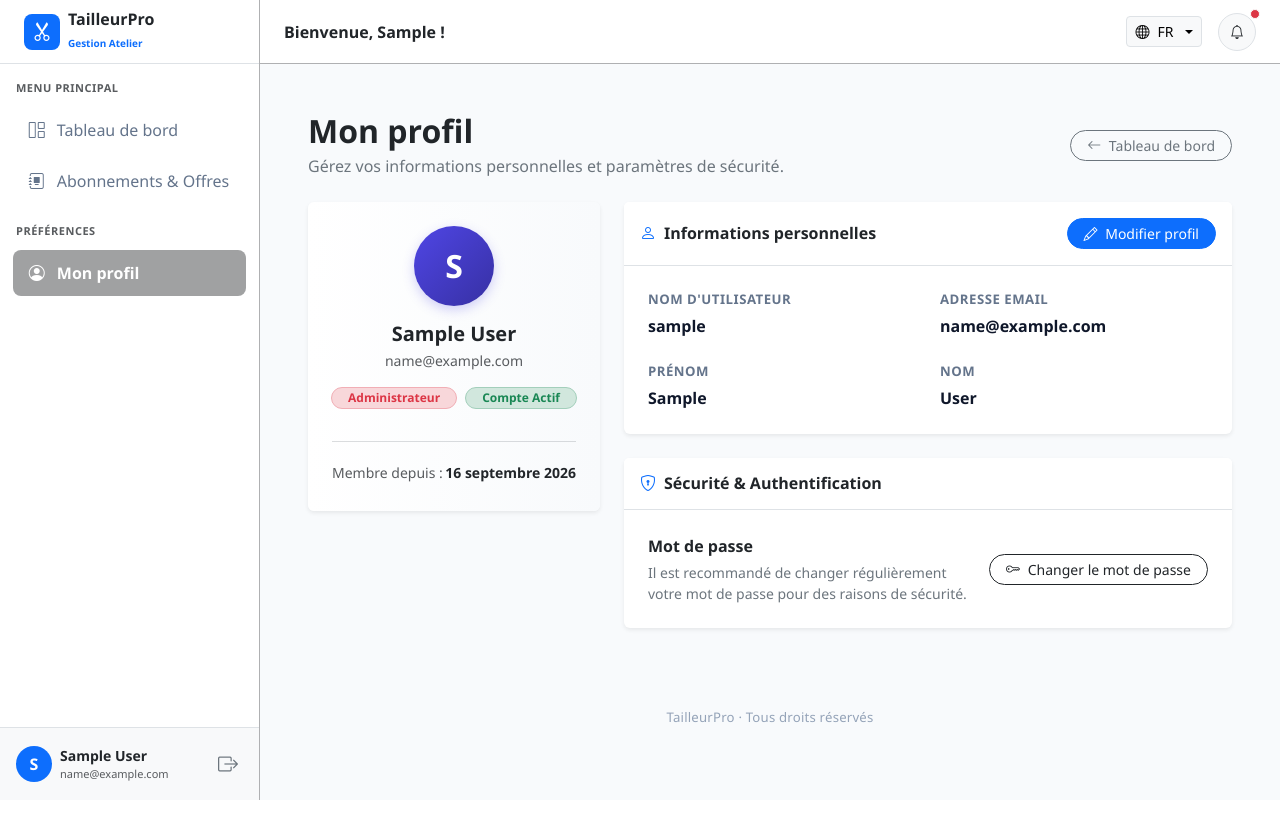
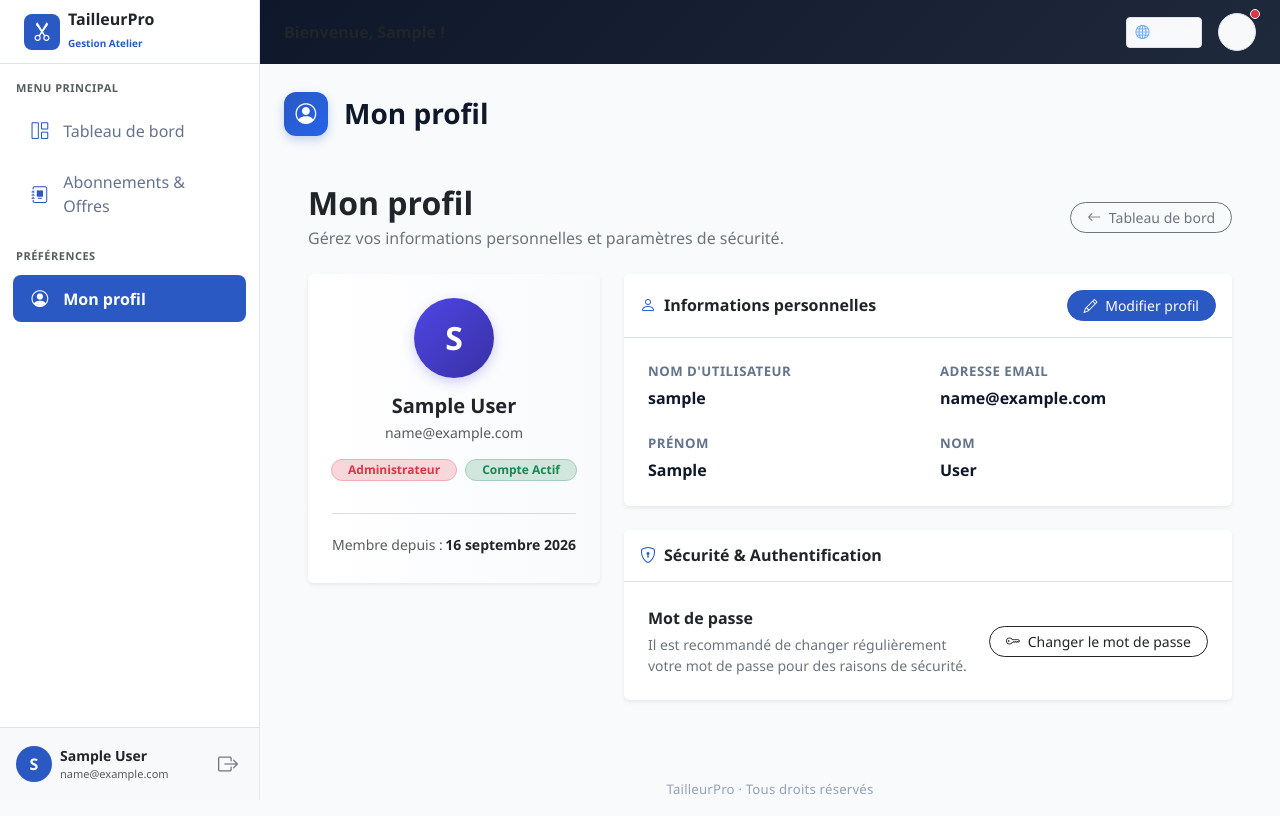
Before and after one commit to artisanweb4-blip/Projet_tailleur, a Django app: page /profil/ in a window 1280 px wide. Run offline with Django 5.2, Linux system fonts and the light colour scheme; the visitor is signed in with stand-in values (Sample User, id 1); data that the repository does not hold is empty.

Commit message:
feat(ui+secu): entêtes et sidebar cohérents, palette standard, mots de passe forts
Quatre demandes traitées ensemble :

1. Sidebar : icônes et libellés posés sur le même niveau (flex aligné,
   icônes de largeur fixe colorées en bleu standard), et surtout l'entrée
   de la page courante est désormais marquée active sur TOUTES les pages
   — deux entrées (Modèles, Comptabilité) n'avaient auparavant aucun état
   actif, et les conditions existantes rataient les pages de détail.
   La section active, le titre et l'icône de chaque page sont déduits de
   l'URL par le context processor (core/context_processors.py), aucune
   page ne peut y échapper.

2. Entête standard sur toutes les pages de l'application : pastille
   icône + nom de la page alignés sur la même ligne, rendus par
   base.html ; les anciens titres dupliqués (11 templates) sont retirés.

3. Couleurs : la palette grisée indéfinie (--primary-color: #828385c1)
   est remplacée par la palette standard de la page d'accueil
   (#2b59c3 / #0f172a / #2563eb). L'entête supérieur de toutes les pages
   prend le dégradé sombre de la landing avec textes clairs et icônes
   bleu accent ; boutons primaires, icônes de sidebar et état actif
   suivent la même palette.

4. Mots de passe : politique unique (8 caractères minimum, majuscule,
   minuscule, chiffre, caractère spécial) via core.validators.
   MotDePasseFortValidator, branchée dans AUTH_PASSWORD_VALIDATORS
   (donc changement de mot de passe du profil, createsuperuser, site
   admin) et appelée explicitement à l'inscription, à la création
   d'utilisateurs dans l'application et le back-office, à la création
   de boutiques depuis saas_admin ; les réinitialisations du back-office
   génèrent un temporaire conforme. Les mots de passe existants restent
   valides pour se connecter : la politique s'applique à toute création
   ou modification. La page Mon profil affiche enfin les messages flash
   (refus ou succès d'un changement de mot de passe) et le rappel de la
   politique sous le champ.

Testé en HTTP réel : refus/acceptation des mots de passe faibles/forts
à l'inscription, au profil (avec reconnexion) et au back-office ;
entête icône+titre et section active vérifiés page par page ; palette
présente ; matrice des droits 33/33 et escalade 8/8 inchangées ;
manage.py check 0 problème.

```diff
--- a/core/context_processors.py
+++ b/core/context_processors.py
@@ -6,7 +6,80 @@ Configuration : voir TEMPLATES.OPTIONS.context_processors dans settings.py.
 
 from django.core.exceptions import ObjectDoesNotExist
 
-from .droits import droits_de
+from .droits import FONCTION_PAR_VUE, droits_de
+
+# Chaque page de l'application porte un entête standard : icône + titre
+# alignés, et la sidebar marque la section active. Tout est déduit de
+# l'URL courante, pour que AUCUNE page n'y échappe.
+_TITRES_PAR_FONCTION = {
+    'parametres':     ("Paramètres de l'atelier", 'bi-gear-fill'),
+    'utilisateurs':   ("Utilisateurs de l'atelier", 'bi-person-gear'),
+    'employes':       ('Employés & paies', 'bi-person-badge-fill'),
+    'catalogue':      ('Catalogue & stock', 'bi-collection-fill'),
+    'clients':        ('Clients & mensurations', 'bi-people-fill'),
+    'commandes_voir': ('Commandes', 'bi-bag-check-fill'),
+    'commandes_creer': ('Commandes', 'bi-bag-check-fill'),
+    'ventes_directes': ('Ventes directes', 'bi-cart-check-fill'),
+    'paiements':      ('Paiements', 'bi-cash-coin'),
+    'factures':       ('Factures & reçus', 'bi-receipt'),
+    'depenses':       ('Dépenses & comptabilité', 'bi-cash-stack'),
+}
+
+# Réglages fins par vue : titre/icône propres et section de la sidebar.
+_PAGES = {
+    'dashboard':          ('dashboard', 'Tableau de bord', 'bi-speedometer2'),
+    'calendrier':         ('calendrier', 'Agenda des livraisons', 'bi-calendar-event'),
+    'plan_charge':        ('employes', 'Plan de charge', 'bi-kanban-fill'),
+    'historique_stock':   ('catalogue', 'Historique du stock', 'bi-clock-history'),
+    'ajuster_stock':      ('catalogue', 'Historique du stock', 'bi-clock-history'),
+    'detail_client':      ('clients', 'Fiche client', 'bi-person-vcard-fill'),
+    'modifier_client':    ('clients', 'Fiche client', 'bi-person-vcard-fill'),
+    'supprimer_client':   ('clients', 'Fiche client', 'bi-person-vcard-fill'),
+    'ajouter_mensuration': ('clients', 'Mensurations', 'bi-rulers'),
+    'modifier_mensuration': ('clients', 'Mensurations', 'bi-rulers'),
+    'detail_mensuration': ('clients', 'Mensurations', 'bi-rulers'),
+    'mensuration_pdf':    ('clients', 'Mensurations', 'bi-rulers'),
+    'detail_commande':    ('commandes', 'Détail de la commande', 'bi-bag-detail-fill'),
+    'detail_vente_directe': ('commandes', 'Vente directe', 'bi-cart-dash-fill'),
+    'detail_employe':     ('employes', 'Fiche employé', 'bi-person-vcard-fill'),
+    'mon_profil':         ('profil', 'Mon profil', 'bi-person-circle'),
+    'modifier_profil':    ('profil', 'Mon profil', 'bi-person-circle'),
+    'changer_mot_de_passe': ('profil', 'Mon profil', 'bi-person-circle'),
+    'mon_abonnement':     ('abonnement', 'Abonnements & offres', 'bi-journal-album'),
+    'souscrire_plan':     ('abonnement', 'Abonnements & offres', 'bi-journal-album'),
+}
+
+# fonction de la matrice -> section de la sidebar
+_SECTION_PAR_FONCTION = {
+    'clients': 'clients',
+    'catalogue': 'catalogue',
+    'commandes_voir': 'commandes',
+    'commandes_creer': 'commandes',
+    'ventes_directes': 'commandes',
+    'paiements': 'commandes',
+    'factures': 'commandes',
+    'depenses': 'comptabilite',
+    'employes': 'employes',
+    'parametres': 'parametres',
+    'utilisateurs': 'parametres',
+}
+
+
+def _infos_page(request):
+    if not request.resolver_match:
+        return 'dashboard', 'Atelier', 'bi-shop'
+    nom = request.resolver_match.url_name
+    # Le nom de la fonction vue peut différer du nom d'URL
+    # (ex. vue `parametres_view` servie sous l'URL `parametres`).
+    nom_vue = getattr(request.resolver_match.func, '__name__', '')
+    if nom in _PAGES:
+        return _PAGES[nom]
+    fonction = FONCTION_PAR_VUE.get(nom_vue) or FONCTION_PAR_VUE.get(nom)
+    if fonction:
+        titre, icone = _TITRES_PAR_FONCTION.get(
+            fonction, ('Atelier', 'bi-shop'))
+        return _SECTION_PAR_FONCTION.get(fonction, 'dashboard'), titre, icone
+    return 'dashboard', 'Atelier', 'bi-shop'
 
 
 def boutique_context(request):
@@ -35,7 +108,7 @@ def boutique_context(request):
             profil = None
             atelier = None
 
-    return {
+    resultat = {
         'profil': profil,
         'atelier': atelier,
         # Alias historique attendu par certains templates du back-office.
@@ -46,3 +119,12 @@ def boutique_context(request):
         # interdits au rôle courant. Voir core/droits.py.
         'peut': droits_de(request.user),
     }
+    section, titre, icone = _infos_page(request)
+    resultat.update({
+        # Section de la sidebar à marquer active.
+        'section_active': section,
+        # Entête standard de page : icône + titre sur la même ligne.
+        'titre_page': titre,
+        'icone_page': icone,
+    })
+    return resultat
--- a/core/templates/base.html
+++ b/core/templates/base.html
@@ -13,12 +13,16 @@
     <style>
         :root {
             --sidebar-width: 260px;
-            --primary-color: #828385c1;
-            --primary-hover: #4338ca;
+            /* Palette standard, identique à la page d'accueil (landing) */
+            --primary-color: #2b59c3;
+            --primary-hover: #1d4ed8;
+            --secondary-color: #0f172a;
+            --accent-color: #2563eb;
+            --accent-light: #60a5fa;
             --bg-light: #f8fafc;
             --sidebar-bg: #ffffff;
             --sidebar-color: #64748b;
-            --sidebar-border: #afb0b2;
+            --sidebar-border: #e2e8f0;
         }
 
         body {
@@ -70,12 +74,60 @@
             transition: all 0.3s ease-in-out;
         }
 
-        /* Header supérieur principal */
+        /* Header supérieur principal : mêmes couleurs que la landing */
         .top-navbar {
             height: 64px;
-            background-color: #ffffff;
-            border-bottom: 1px solid var(--sidebar-border);
+            background: linear-gradient(135deg, #0f172a 0%, #1e293b 100%);
+            border-bottom: none;
         }
+        .top-navbar .text-dark,
+        .top-navbar .text-secondary { color: #f8fafc !important; }
+        .top-navbar i { color: var(--accent-light); }
+        .top-navbar .btn-outline-secondary {
+            color: #f8fafc; border-color: rgba(248, 250, 252, .35);
+        }
+        .top-navbar .btn-outline-secondary:hover {
+            background: rgba(248, 250, 252, .12); color: #fff;
+        }
+        .top-navbar .dropdown-toggle,
+        .top-navbar .nav-link { color: #f8fafc; }
+
+        /* Entête standard de chaque page : icône + titre alignés */
+        .entete-page { margin-top: .25rem; }
+        .entete-page .entete-icone {
+            width: 44px; height: 44px; border-radius: 12px;
+            background: linear-gradient(135deg, var(--primary-color), var(--accent-color));
+            color: #ffffff; font-size: 1.3rem;
+            display: inline-flex; align-items: center; justify-content: center;
+            flex-shrink: 0; box-shadow: 0 4px 10px rgba(43, 89, 195, .25);
+        }
+        .entete-page h1 {
+            color: var(--secondary-color);
+            display: flex; align-items: center; min-height: 44px;
+        }
+
+        /* Icônes de la sidebar : couleur standard, même niveau que le texte */
+        .sidebar .nav-link i {
+            color: var(--primary-color);
+            font-size: 1.05rem; width: 1.4rem; text-align: center;
+            flex-shrink: 0;
+        }
+        .sidebar .nav-link.active,
+        .sidebar .nav-link.active i { color: #ffffff !important; }
+
+        /* Boutons primaires alignés sur la palette standard */
+        .btn-primary {
+            --bs-btn-bg: var(--primary-color);
+            --bs-btn-border-color: var(--primary-color);
+            --bs-btn-hover-bg: var(--primary-hover);
+            --bs-btn-hover-border-color: var(--primary-hover);
+            --bs-btn-active-bg: var(--primary-hover);
+            --bs-btn-active-border-color: var(--primary-hover);
+            --bs-btn-disabled-bg: var(--primary-color);
+            --bs-btn-disabled-border-color: var(--primary-color);
+        }
+        .text-primary { color: var(--primary-color) !important; }
+        .bg-primary { background-color: var(--primary-color) !important; }
 
         .dropdown-menu-end {
             right: 0;
@@ -150,54 +202,54 @@
             <div class="px-3 pt-3 pb-2 text-uppercase text-muted fw-bold" style="font-size: 11px; letter-spacing: 0.5px;">Menu Principal</div>
             <ul class="nav nav-pills flex-column">
                 <li class="nav-item">
-                    <a href="{% url 'core:dashboard' %}" class="nav-link {% if request.resolver_match.url_name == 'dashboard' %}active{% endif %}">
+                    <a href="{% url 'core:dashboard' %}" class="nav-link {% if section_active == 'dashboard' %}active{% endif %}">
                         <i class="bi bi-grid-1x2"></i> Tableau de bord
                     </a>
                 </li>
                 {% if peut.clients %}
                 <li class="nav-item">
-                    <a href="{% url 'core:liste_clients' %}" class="nav-link {% if 'client' in request.resolver_match.url_name %}active{% endif %}">
+                    <a href="{% url 'core:liste_clients' %}" class="nav-link {% if section_active == 'clients' %}active{% endif %}">
                         <i class="bi bi-people"></i> Clients
                     </a>
                 </li>
                 {% endif %}
                 {% if peut.catalogue %}
                 <li class="nav-item">
-                    <a href="{% url 'core:liste_modeles' %}" class="nav-link">
+                    <a href="{% url 'core:liste_modeles' %}" class="nav-link {% if section_active == 'catalogue' %}active{% endif %}">
                         <i class="bi bi-scissors"></i> Modèles & Accessoires
                     </a>
                 </li>
                 {% endif %}
                 {% if peut.commandes_voir %}
                 <li class="nav-item">
-                    <a href="{% url 'core:liste_commandes' %}" class="nav-link {% if 'commande' in request.resolver_match.url_name %}active{% endif %}">
+                    <a href="{% url 'core:liste_commandes' %}" class="nav-link {% if section_active == 'commandes' %}active{% endif %}">
                         <i class="bi bi-bag-check"></i> Commandes & Achats
                     </a>
                 </li>
                 {% endif %}
                 {% if peut.commandes_voir %}
                 <li class="nav-item">
-                    <a href="{% url 'core:calendrier' %}" class="nav-link {% if request.resolver_match.url_name == 'calendrier' %}active{% endif %}">
+                    <a href="{% url 'core:calendrier' %}" class="nav-link {% if section_active == 'calendrier' %}active{% endif %}">
                         <i class="bi bi-calendar-week"></i> Calendrier
                     </a>
                 </li>
                 {% endif %}
                 {% if peut.depenses %}
                 <li class="nav-item">
-                  <a href="{% url 'core:liste_depenses' %}" class="nav-link">
+                  <a href="{% url 'core:liste_depenses' %}" class="nav-link {% if section_active == 'comptabilite' %}active{% endif %}">
                         <i class="bi bi-calculator"></i> Comptabilité
                     </a>
                 </li>
                 {% endif %}
                 {% if peut.employes %}
                 <li class="nav-item">
-                    <a href="{% url 'core:liste_employes' %}" class="nav-link">
-                        <i class="bi bi-person-badge me-2"></i>Employés
+                    <a href="{% url 'core:liste_employes' %}" class="nav-link {% if section_active == 'employes' %}active{% endif %}">
+                        <i class="bi bi-person-badge"></i> Employés
                     </a>
                 </li>
                 {% endif %}
                 <li class="nav-item">
-                    <a href="{% url 'core:mon_abonnement' %}" class="nav-link {% if 'abonnement' in request.resolver_match.url_name %}active{% endif %}">
+                    <a href="{% url 'core:mon_abonnement' %}" class="nav-link {% if section_active == 'abonnement' %}active{% endif %}">
                         <i class="bi bi-journal-album"></i> Abonnements &amp; Offres
                     </a>
                 </li>
@@ -206,13 +258,13 @@
             <div class="px-3 pt-3 pb-2 text-uppercase text-muted fw-bold" style="font-size: 11px; letter-spacing: 0.5px;">Préférences</div>
             <ul class="nav nav-pills flex-column mb-3">
                 <li class="nav-item">
-                    <a href="{% url 'core:mon_profil' %}" class="nav-link {% if request.resolver_match.url_name == 'mon_profil' %}active{% endif %}">
+                    <a href="{% url 'core:mon_profil' %}" class="nav-link {% if section_active == 'profil' %}active{% endif %}">
                         <i class="bi bi-person-circle"></i> Mon profil
                     </a>
                 </li>
                 {% if peut.parametres %}
                 <li class="nav-item">
-                    <a href="{% url 'core:parametres' %}" class="nav-link {% if 'parametre' in request.resolver_match.url_name %}active{% endif %}">
+                    <a href="{% url 'core:parametres' %}" class="nav-link {% if section_active == 'parametres' %}active{% endif %}">
                         <i class="bi bi-gear"></i> Paramètres
                     </a>
                 </li>
@@ -254,7 +306,7 @@
                 <button class="btn btn-outline-secondary btn-sm d-lg-none" onclick="toggleSidebar()">
                     <i class="bi bi-list fs-5"></i>
                 </button>
-                <span class="fw-bold text-dark d-none d-sm-inline">
+                <span class="fw-bold d-none d-sm-inline">
                     Bienvenue, {{ request.user.first_name|default:request.user.username }} !
                 </span>
             </div>
@@ -305,6 +357,11 @@
         </header>
 
         <main class="p-4">
+            <!-- Entête standard : icône + nom de page sur le même niveau -->
+            <div class="entete-page d-flex align-items-center gap-3 mb-4">
+                <span class="entete-icone"><i class="bi {{ icone_page }}"></i></span>
+                <h1 class="h3 mb-0 fw-bold">{{ titre_page }}</h1>
+            </div>
             {% block content %}{% endblock %}
         </main>
 
--- a/core/templates/core/abonnements.html
+++ b/core/templates/core/abonnements.html
@@ -14,7 +14,6 @@
 
 <div class="d-flex justify-content-between align-items-center mb-4">
     <div>
-        <h1 class="h3 mb-1">Abonnements &amp; Offres</h1>
         <p class="text-muted mb-0">Atelier {{ atelier.nom }}</p>
     </div>
 </div>
--- a/core/templates/core/accueil.html
+++ b/core/templates/core/accueil.html
@@ -159,7 +159,6 @@
     <div class="hero-card mb-4 d-flex flex-column flex-md-row align-items-md-center justify-content-between gap-3">
         <div>
             <div class="fw-semibold mb-1" style="font-size:.9rem;">Bonjour 👋</div>
-            <h1 class="h4 fw-bold mb-1">Voici l'activité de {{ atelier.nom }}</h1>
             <div class="hero-sub">
                 {{ total_clients }} client{{ total_clients|pluralize }} ·
                 {{ nb_commandes }} commande{{ nb_commandes|pluralize }} ·
--- a/core/templates/core/calendrier.html
+++ b/core/templates/core/calendrier.html
@@ -110,9 +110,6 @@
     <!-- En-tête -->
     <div class="d-flex flex-column flex-md-row align-items-md-center justify-content-between pb-3 mb-4 gap-3">
         <div>
-            <h1 class="h4 fw-bold text-dark mb-1">
-                <i class="bi bi-calendar-event me-2 text-primary"></i>Agenda des livraisons
-            </h1>
             <p class="text-muted small mb-0">
                 Planning des commandes à livrer — en attente, en cours et prêtes.
             </p>
--- a/core/templates/core/clients.html
+++ b/core/templates/core/clients.html
@@ -15,7 +15,6 @@
     <!-- En-tete et Actions -->
     <div class="d-flex justify-content-between align-items-center mb-4">
         <div>
-            <h1 class="h3 mb-0 text-gray-800">Gestion des Clients</h1>
             <p class="text-muted small mb-0">Liste globale et actions rapides</p>
         </div>
         <button type="button" class="btn btn-primary" data-bs-toggle="modal" data-bs-target="#ajouterClientModal">
--- a/core/templates/core/clients_list.html
+++ b/core/templates/core/clients_list.html
@@ -85,9 +85,6 @@
     <!-- En-tête -->
     <div class="d-flex flex-column flex-md-row align-items-md-center justify-content-between pb-3 mb-4 gap-3">
         <div>
-            <h1 class="h4 fw-bold text-dark mb-1">
-                <i class="bi bi-people-fill me-2 text-primary"></i>Clients
-            </h1>
             <p class="text-muted small mb-0">
                 Base clients de l'atelier — coordonnées, mensurations et historique.
             </p>
--- a/core/templates/core/employes.html
+++ b/core/templates/core/employes.html
@@ -60,9 +60,6 @@
 
     <div class="d-flex flex-column flex-md-row align-items-md-center justify-content-between pb-3 mb-4 gap-3">
         <div>
-            <h1 class="h4 fw-bold text-dark mb-1">
-                <i class="bi bi-person-badge-fill me-2 text-primary"></i>Employés de l'atelier
-            </h1>
             <p class="text-muted small mb-0">
                 Personnel, charge de travail et rémunération. Sans accès à l'application.
             </p>
--- a/core/templates/core/historique_stock.html
+++ b/core/templates/core/historique_stock.html
@@ -87,9 +87,6 @@
     <!-- ===== En-tête ===== -->
     <div class="d-flex flex-column flex-md-row align-items-md-center justify-content-between pb-3 mb-4 gap-3">
         <div>
-            <h1 class="h4 fw-bold text-dark mb-1">
-                <i class="bi bi-clock-history me-2 text-primary"></i>Historique du stock
-            </h1>
             <p class="text-muted small mb-0">
                 Journal des entrées et sorties —
                 <strong>{{ page_obj.paginator.count }}</strong> mouvement{{ page_obj.paginator.count|pluralize:"s" }}
--- a/core/templates/core/liste_depenses.html
+++ b/core/templates/core/liste_depenses.html
@@ -85,9 +85,6 @@
     <!-- En-tête -->
     <div class="d-flex flex-column flex-md-row align-items-md-center justify-content-between pb-3 mb-4 gap-3">
         <div>
-            <h1 class="h4 fw-bold text-dark mb-1">
-                <i class="bi bi-cash-stack me-2 text-primary"></i>Comptabilité
-            </h1>
             <p class="text-muted small mb-0">
                 Charges de l'atelier et rentabilité — <strong>{{ libelle_periode }}</strong>
             </p>
--- a/core/templates/core/modeles.html
+++ b/core/templates/core/modeles.html
@@ -89,9 +89,6 @@
     <!-- En-tête -->
     <div class="d-flex flex-column flex-md-row align-items-md-center justify-content-between pb-3 mb-4 gap-3">
         <div>
-            <h1 class="h4 fw-bold text-dark mb-1">
-                <i class="bi bi-collection me-2 text-primary"></i>Catalogue
-            </h1>
             <p class="text-muted small mb-0">
                 Modèles sur mesure, articles prêt-à-porter et accessoires de l'atelier.
             </p>
--- a/core/templates/core/mon_profil.html
+++ b/core/templates/core/mon_profil.html
@@ -38,6 +38,15 @@
 {% endblock %}
 
 {% block content %}
+<!-- Messages d'alerte Django -->
+{% if messages %}
+    {% for message in messages %}
+        <div class="alert alert-{{ message.tags }} alert-dismissible fade show auto-dismiss-alert" role="alert">
+            {{ message }}
+            <button type="button" class="btn-close" data-bs-dismiss="alert" aria-label="Fermer"></button>
+        </div>
+    {% endfor %}
+{% endif %}
 <div class="container-fluid px-4 py-4">
     <!-- En-tête de la page -->
     <div class="d-flex justify-content-between align-items-center mb-4">
@@ -220,6 +229,10 @@
 
                     <div class="mb-3">
                         <label for="id_new_password1" class="form-label fw-semibold">Nouveau mot de passe</label>
+                        <div class="form-text mb-1">
+                            Au moins 8 caractères, avec une majuscule, une minuscule,
+                            un chiffre et un caractère spécial.
+                        </div>
                         <input type="password" name="new_password1" id="id_new_password1" class="form-control" required>
                         {% if form.new_password1.errors %}
                             <div class="text-danger small mt-1" id="pwd-new1-errors">{{ form.new_password1.errors.0 }}</div>
--- a/core/templates/core/parametres.html
+++ b/core/templates/core/parametres.html
@@ -82,9 +82,6 @@
     <!-- En-tête -->
     <div class="d-flex flex-column flex-md-row align-items-md-center justify-content-between pb-3 mb-4 gap-3">
         <div>
-            <h1 class="h4 fw-bold text-dark mb-1">
-                <i class="bi bi-gear-fill me-2 text-primary"></i>Paramètres
-            </h1>
             <p class="text-muted small mb-0">
                 Informations de l'atelier, utilisateurs et facturation.
             </p>
--- a/core/templates/core/plan_charge.html
+++ b/core/templates/core/plan_charge.html
@@ -93,9 +93,6 @@
     <!-- En-tête -->
     <div class="d-flex flex-column flex-md-row align-items-md-center justify-content-between pb-3 mb-4 gap-3">
         <div>
-            <h1 class="h4 fw-bold text-dark mb-1">
-                <i class="bi bi-kanban me-2 text-primary"></i>Plan de charge
-            </h1>
             <p class="text-muted small mb-0">
                 Répartition des coutures en cours par couturier.
             </p>
--- a/tailleur_gestion/settings.py
+++ b/tailleur_gestion/settings.py
@@ -156,6 +156,7 @@ else:
 
 # Password validation
 AUTH_PASSWORD_VALIDATORS = [
+    {'NAME': 'core.validators.MotDePasseFortValidator'},
     {'NAME': 'django.contrib.auth.password_validation.UserAttributeSimilarityValidator'},
     {'NAME': 'django.contrib.auth.password_validation.MinimumLengthValidator'},
     {'NAME': 'django.contrib.auth.password_validation.CommonPasswordValidator'},
```
Also changed, not shown: core/forms.py (+21 -0 lines), core/validators.py (added, +63 -0 lines), saas_admin/views.py (+16 -7 lines).
